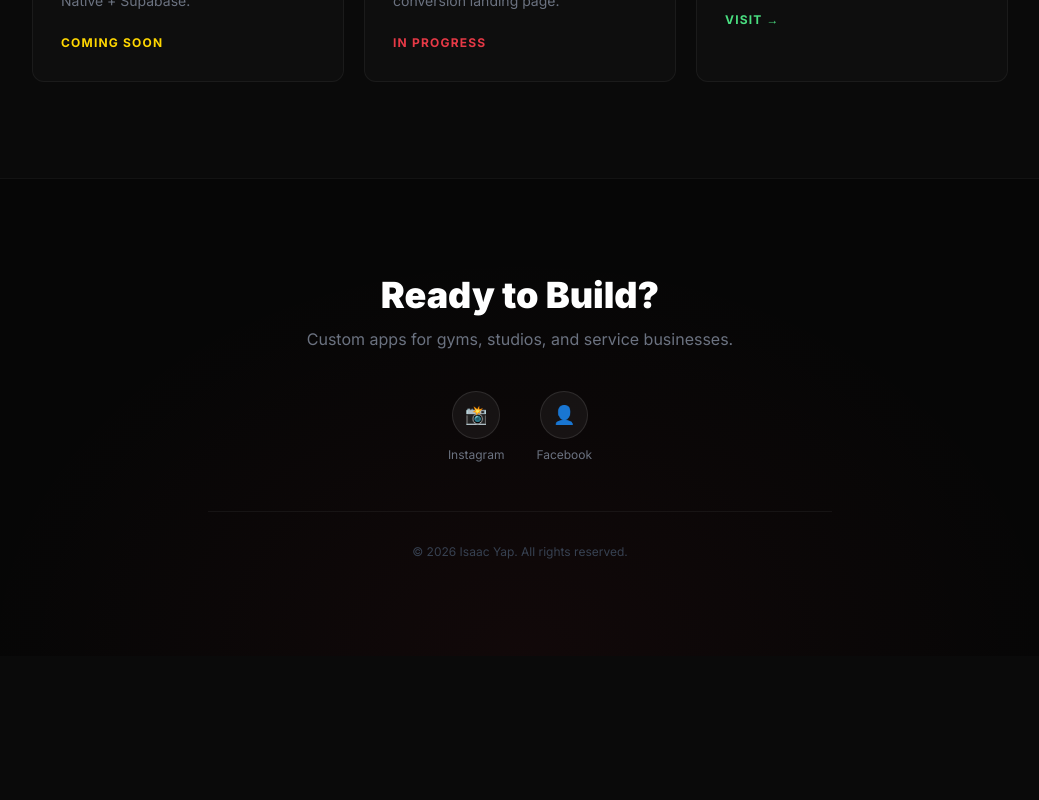
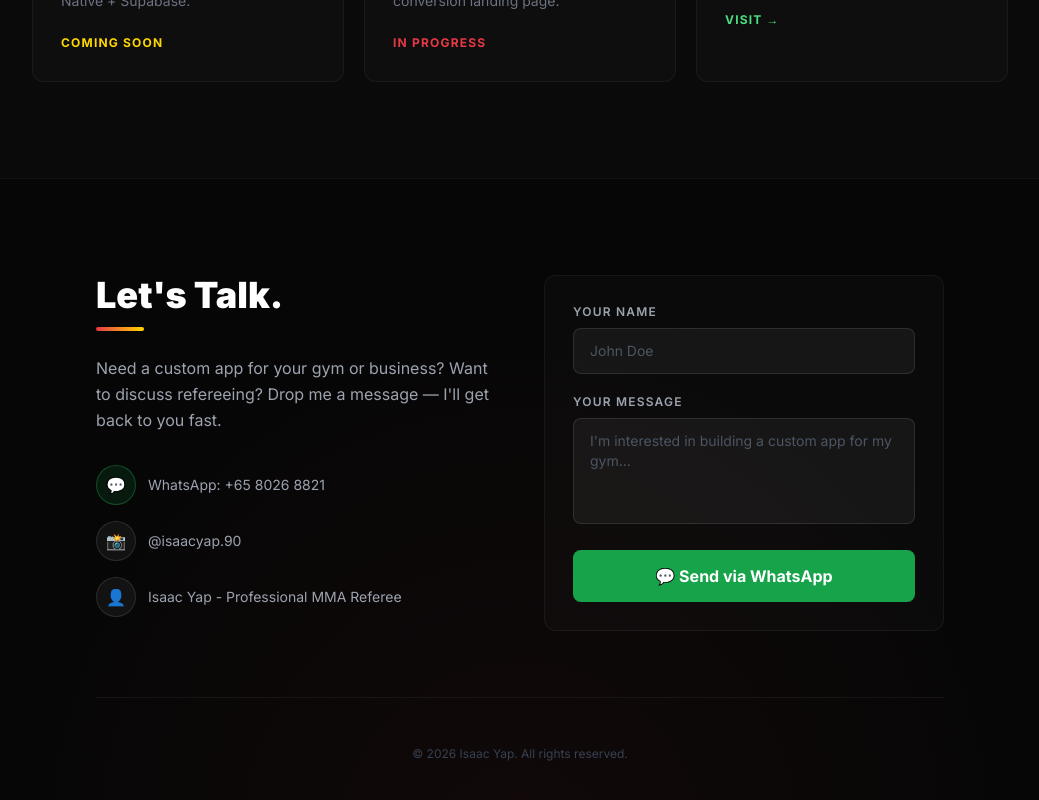
Before and after one commit to IsaacYap90/isaacyap.ai, a React (Vite) app: page / in a window 1280 px wide. Shown: the part 3687-4487 px from the top of the page, without its empty margins (120-1159 px from the left). Before the commit the page ends 4343 px from the top, so only its background shows below. Built offline with nearby package versions, Linux system fonts and the light colour scheme.

Commit message:
Add WhatsApp lead form + contact info

```diff
--- a/src/App.jsx
+++ b/src/App.jsx
@@ -234,34 +234,91 @@ const Projects = () => (
 )
 
 /* ─── CONTACT / FOOTER ─── */
-const Contact = () => (
+const Contact = () => {
+  const [name, setName] = useState('')
+  const [message, setMessage] = useState('')
+
+  const handleSubmit = (e) => {
+    e.preventDefault()
+    const text = `Hi Isaac! I'm ${name}. ${message}`
+    window.open(`https://wa.me/6580268821?text=${encodeURIComponent(text)}`, '_blank')
+  }
+
+  return (
     <section id="contact" className="relative py-24 bg-[#060606] border-t border-white/5">
       <div className="absolute inset-0 bg-[radial-gradient(ellipse_at_bottom,_rgba(230,57,70,0.05)_0%,_transparent_60%)]" />
-    <div className="container mx-auto px-6 text-center relative max-w-2xl">
-      <h2 className="text-3xl md:text-4xl font-black text-white mb-3">Ready to Build?</h2>
-      <p className="text-gray-500 text-base mb-10">Custom apps for gyms, studios, and service businesses.</p>
+      <div className="container mx-auto px-6 relative max-w-4xl">
+        <div className="grid md:grid-cols-2 gap-12 items-start">
+          {/* Left — Info */}
+          <div>
+            <h2 className="text-3xl md:text-4xl font-black text-white mb-3">Let's Talk.</h2>
+            <div className="w-12 h-1 bg-gradient-to-r from-brand-red to-brand-gold rounded-full mb-6" />
+            <p className="text-gray-400 text-base leading-relaxed mb-8">
+              Need a custom app for your gym or business? Want to discuss refereeing? Drop me a message — I'll get back to you fast.
+            </p>
 
-      <div className="flex justify-center gap-8 mb-12">
-        <a href="https://www.instagram.com/isaacyap.90" target="_blank" className="group flex flex-col items-center gap-2">
-          <div className="w-12 h-12 rounded-full bg-white/5 border border-white/10 group-hover:border-brand-gold/50 flex items-center justify-center transition-all">
-            <span className="text-lg">📸</span>
+            <div className="flex flex-col gap-4 mb-8">
+              <a href="https://wa.me/6580268821" target="_blank" className="flex items-center gap-3 group">
+                <div className="w-10 h-10 rounded-full bg-green-500/10 border border-green-500/30 flex items-center justify-center">
+                  <span className="text-base">💬</span>
                 </div>
-          <span className="text-gray-500 group-hover:text-brand-gold text-xs transition-colors">Instagram</span>
+                <span className="text-gray-400 group-hover:text-green-400 text-sm transition-colors">WhatsApp: +65 8026 8821</span>
               </a>
-        <a href="https://www.facebook.com/IsaacProMMARef/" target="_blank" className="group flex flex-col items-center gap-2">
-          <div className="w-12 h-12 rounded-full bg-white/5 border border-white/10 group-hover:border-brand-gold/50 flex items-center justify-center transition-all">
-            <span className="text-lg">👤</span>
+              <a href="https://www.instagram.com/isaacyap.90" target="_blank" className="flex items-center gap-3 group">
+                <div className="w-10 h-10 rounded-full bg-white/5 border border-white/10 flex items-center justify-center">
+                  <span className="text-base">📸</span>
                 </div>
-          <span className="text-gray-500 group-hover:text-brand-gold text-xs transition-colors">Facebook</span>
+                <span className="text-gray-400 group-hover:text-brand-gold text-sm transition-colors">@isaacyap.90</span>
+              </a>
+              <a href="https://www.facebook.com/IsaacProMMARef/" target="_blank" className="flex items-center gap-3 group">
+                <div className="w-10 h-10 rounded-full bg-white/5 border border-white/10 flex items-center justify-center">
+                  <span className="text-base">👤</span>
+                </div>
+                <span className="text-gray-400 group-hover:text-brand-gold text-sm transition-colors">Isaac Yap - Professional MMA Referee</span>
               </a>
             </div>
+          </div>
 
-      <div className="pt-8 border-t border-white/5">
+          {/* Right — Form */}
+          <form onSubmit={handleSubmit} className="bg-white/[0.02] border border-white/5 rounded-xl p-7 space-y-5">
+            <div>
+              <label className="text-gray-400 text-xs uppercase tracking-widest font-semibold mb-2 block">Your Name</label>
+              <input
+                type="text"
+                required
+                value={name}
+                onChange={(e) => setName(e.target.value)}
+                placeholder="John Doe"
+                className="w-full bg-white/5 border border-white/10 focus:border-brand-gold/50 rounded-lg px-4 py-3 text-white text-sm placeholder:text-gray-600 outline-none transition-colors"
+              />
+            </div>
+            <div>
+              <label className="text-gray-400 text-xs uppercase tracking-widest font-semibold mb-2 block">Your Message</label>
+              <textarea
+                required
+                value={message}
+                onChange={(e) => setMessage(e.target.value)}
+                placeholder="I'm interested in building a custom app for my gym..."
+                rows={4}
+                className="w-full bg-white/5 border border-white/10 focus:border-brand-gold/50 rounded-lg px-4 py-3 text-white text-sm placeholder:text-gray-600 outline-none transition-colors resize-none"
+              />
+            </div>
+            <button
+              type="submit"
+              className="w-full py-3.5 bg-green-600 hover:bg-green-500 text-white font-bold rounded-lg transition-all flex items-center justify-center gap-2"
+            >
+              💬 Send via WhatsApp
+            </button>
+          </form>
+        </div>
+
+        <div className="pt-12 mt-12 border-t border-white/5 text-center">
           <p className="text-gray-700 text-xs">© 2026 Isaac Yap. All rights reserved.</p>
         </div>
       </div>
     </section>
   )
+}
 
 /* ─── APP ─── */
 function App() {
```
Lines whose indentation alone changed are shown as unchanged.
